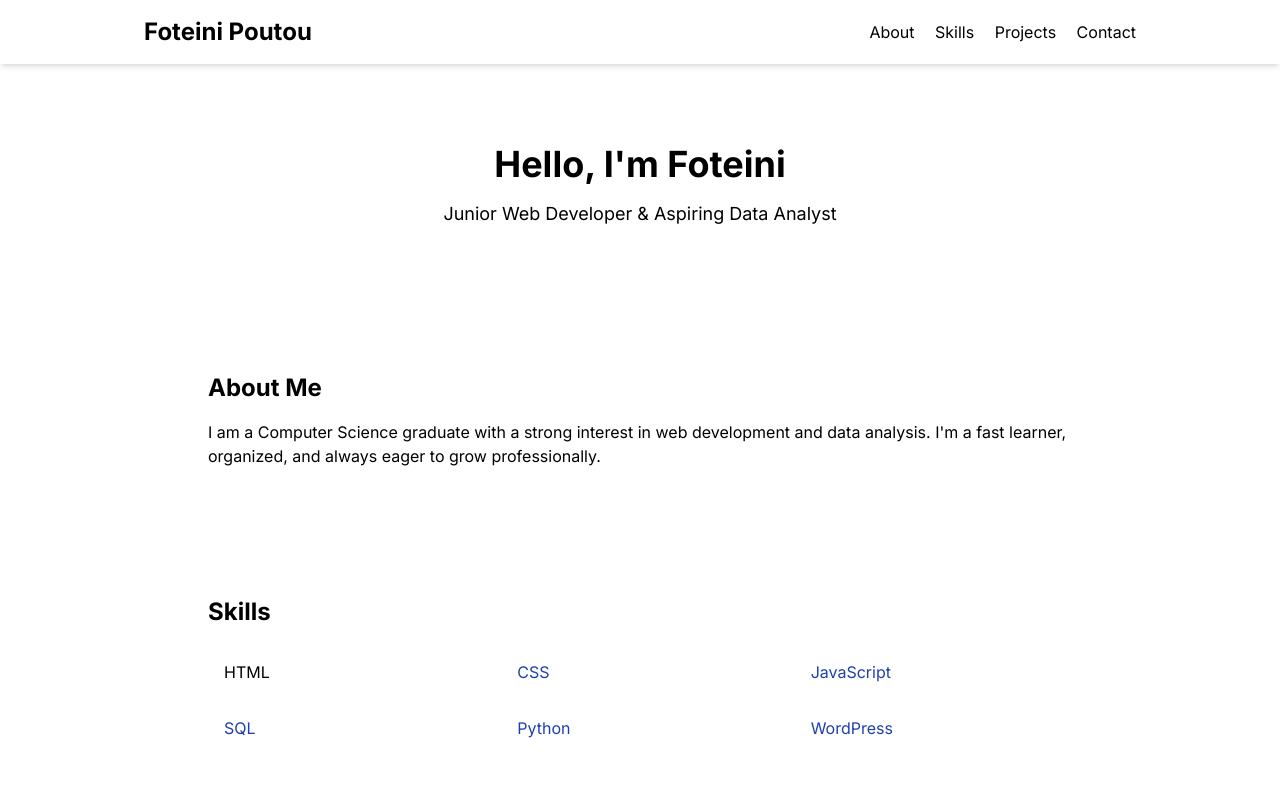
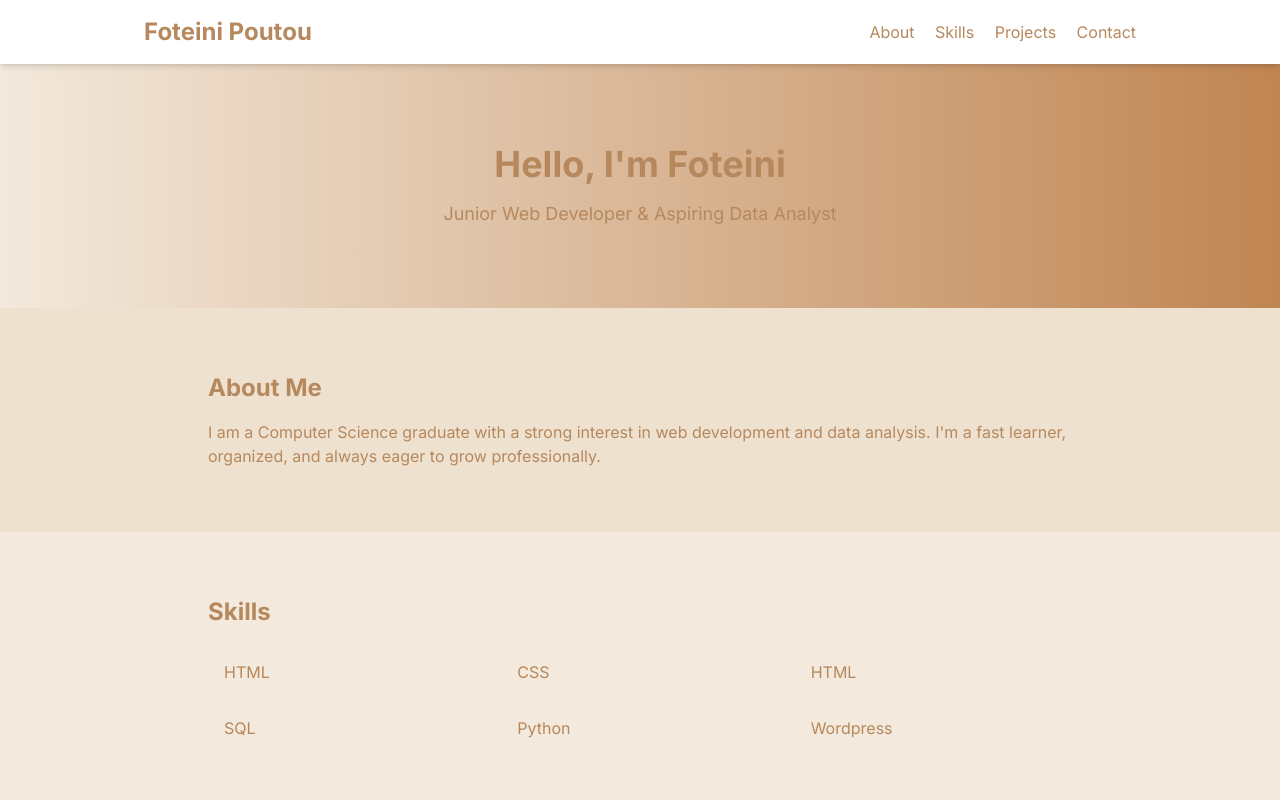
Before and after one commit to fpoutou/portofolio, a plain HTML site: page index.html in a window 1280 px wide. Shown: the top 800 px of the page. Drawn offline with nearby package versions, Linux system fonts and the light colour scheme.

Commit message:
Update index.html

```diff
--- a/index.html
+++ b/index.html
@@ -68,22 +68,23 @@
     }
   </style>
 </head>
-<body class="bg-#E0C4A0-50 text-#B6885D-800">
+<body style="background-color: #E0C4A080; color: #B6885D;">
+
   <!-- Header -->
   <header class="bg-white shadow-md sticky top-0 z-10">
     <div class="max-w-5xl mx-auto px-4 py-4 flex justify-between items-center">
       <h1 class="text-2xl font-bold">Foteini Poutou</h1>
       <nav class="space-x-4">
-        <button><a href="#about" class="hover:text-#FC703C-600">About</a></button>
-        <button><a href="#skills" class="hover:text-#5DO703-600">Skills</a></button>
-        <button><a href="#projects" class="hover:text-#F4F3E6-600">Projects</a></button>
-        <button><a href="#contact" class="hover:text-#FFA175-600">Contact</a></button>
+       <a href="#about" class="hover:text-[#FC703C]">About</a>
+       <a href="#skills" class="hover:text-[#5D0703]">Skills</a>
+        <a href="#projects" class="hover:text-[#F4F3E6]">Projects</a>
+        <a href="#contact" class="hover:text-[#FFA175]">Contact</a>
       </nav>
     </div>
   </header>
 
   <!-- Hero -->
-  <section class="bg-gradient-to-r from-#F3E9DC-100 to-#C08552-100 py-20 text-center" id="hero">
+  <section class="py-20 text-center" id="hero" style="background: linear-gradient(to right, #F3E9DC, #C08552);">
       <div class="max-w-xl mx-auto" data-sr>
       <h2 class="text-4xl font-bold mb-4">Hello, I'm Foteini</h2>
       <p class="text-lg">Junior Web Developer & Aspiring Data Analyst</p>
@@ -99,16 +100,22 @@
   </section>
 
   <!-- Skills -->
-  <section class="bg-#F3E9DC py-16" id="skills">
+  <section class="py-16" id="skills" style="background-color: #F3E9DC;">
      <div class="max-w-4xl mx-auto px-4" data-sr>
       <h3 class="text-2xl font-bold mb-6">Skills</h3>
       <div class="grid grid-cols-2 md:grid-cols-3 gap-4">
        <span class="bg-#895737-100 text-black-800 px-4 py-2 rounded-full">HTML</span>
-        <span class="bg-#895737-100 text-blue-800 px-4 py-2 rounded-full">CSS</span>
-        <span class="bg-#895737-100 text-blue-800 px-4 py-2 rounded-full">JavaScript</span>
-        <span class="bg-#895737-100 text-blue-800 px-4 py-2 rounded-full">SQL</span>
-        <span class="bg-#895737-100 text-blue-800 px-4 py-2 rounded-full">Python</span>
-        <span class="bg-#895737-100 text-blue-800 px-4 py-2 rounded-full">WordPress</span>
+
+        <span class="bg-#895737-100 text-black-800 px-4 py-2 rounded-full">CSS</span>
+
+        <span class="bg-#895737-100 text-black-800 px-4 py-2 rounded-full">HTML</span>
+
+        <span class="bg-#895737-100 text-black-800 px-4 py-2 rounded-full">SQL</span>
+
+        <span class="bg-#895737-100 text-black-800 px-4 py-2 rounded-full">Python</span>
+
+        <span class="bg-#895737-100 text-black-800 px-4 py-2 rounded-full">Wordpress</span>
+
       </div>
     </div>
   </section>
@@ -140,23 +147,23 @@
   <section class="max-w-4xl mx-auto px-4 py-16" id="projects" data-sr>
     <h3 class="text-2xl font-bold mb-6">Projects</h3>
     <ul class="space-y-4">
-      <li class="p-4 bg-#AC7E54-100 rounded-xl shadow">
+      <li class="p-4 rounded-xl shadow" style="background-color: #AC7E541A;">
        <h4 class="font-bold">Portfolio Website</h4>
         <p>Personal website built with HTML, CSS and TailwindCSS. Showcasing my work and contact info.</p>
       </li>
-      <li class="p-4 bg-#AC7E54-100 rounded-xl shadow">
+      <li class="p-4 rounded-xl shadow" style="background-color: #AC7E541A;">
        <h4 class="font-bold">COVID Data Dashboard</h4>
         <p>Analyzed public COVID data using Python and SQL. Created data visualizations to show trends.</p>
       </li>
       <li class="p-4 bg-#AC7E54-100 rounded-xl shadow">
-        <h4 class="font-bold">WordPress Business Site</h4>
+        <li class="p-4 rounded-xl shadow" style="background-color: #AC7E541A;">
        <p>Developed a full website for a local coffee shop using WordPress and Elementor.</p>
       </li>
     </ul>
   </section>
 
   <!-- Contact -->
-  <section class="bg-#E8D288-50 py-16" id="contact">
+  <section class="py-16" id="contact" style="background-color: #E8D28880;">
      <div class="max-w-4xl mx-auto px-4 text-center" data-sr>
       <h3 class="text-2xl font-bold mb-4">Contact Me</h3>
       <p>Email: <a href="mailto:foteinipoutou@hotmail.com" class="text-blue-600">foteinipoutou@hotmail.com</a></p>
```
Lines whose indentation alone changed are shown as unchanged.
